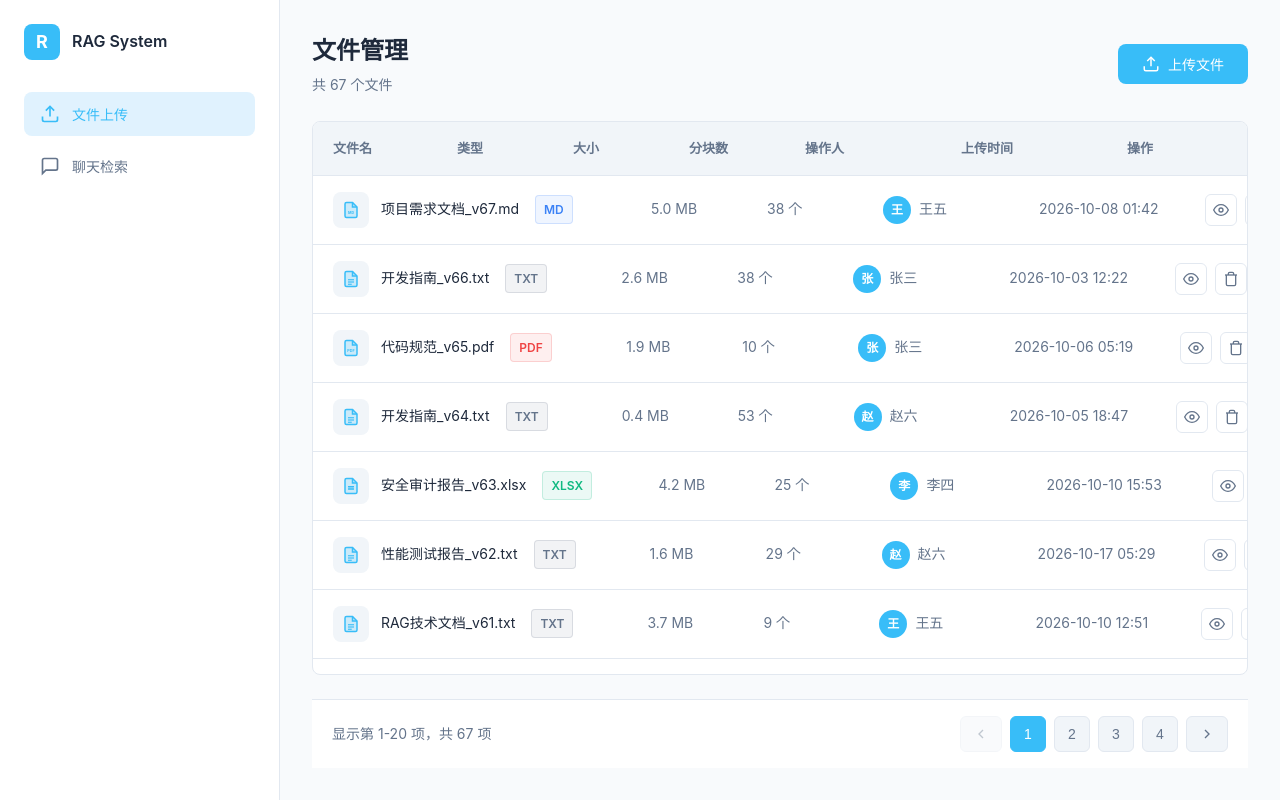
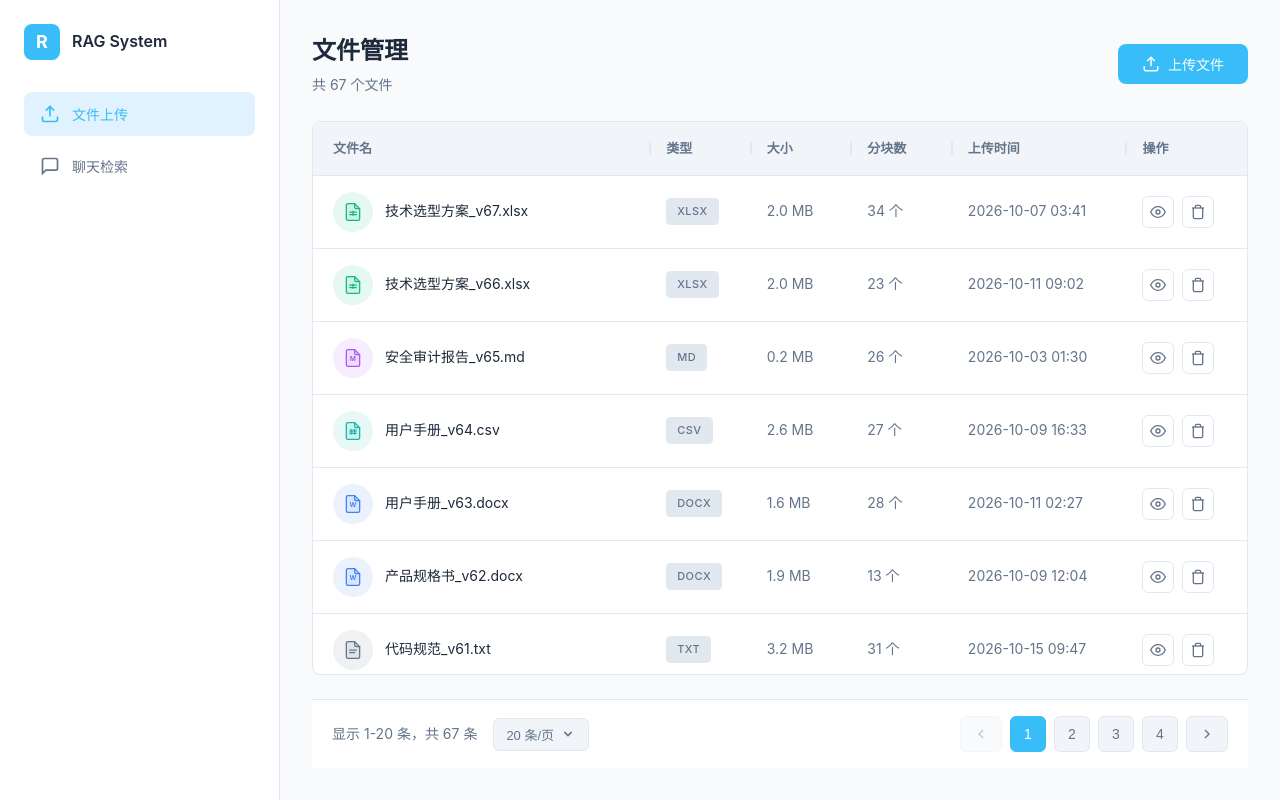
Before and after one commit to Liyuhnag/rag, a Vue app in the folder frontend/: page / in a window 1280 px wide. Built offline with nearby package versions, Linux system fonts and the light colour scheme.

Commit message:
feat: 增强文件列表分页和列宽控制功能
- 新增每页数量选择器(10/20/50/100)
- 新增分页范围显示(如 1-20 / 67)
- 移除操作人列
- 实现可拖拽调整列宽(基于 fr 弹性比例)
- 列宽默认占满容器宽度
- 拖拽时双向调整相邻列宽度

```diff
--- a/frontend/src/components/FileUpload.vue
+++ b/frontend/src/components/FileUpload.vue
@@ -24,16 +24,16 @@ const fileIconMap = {
 }
 
 // 文件类型颜色映射
-const fileTypeColors = {
-  pdf: '#EF4444',
-  md: '#3B82F6',
-  markdown: '#3B82F6',
-  doc: '#2563EB',
-  docx: '#2563EB',
-  txt: '#64748B',
-  xls: '#10B981',
+const fileColorMap = {
+  pdf: '#EF4444',      // 红色 - PDF 经典色
+  md: '#A855F7',       // 紫色 - Markdown/代码
+  markdown: '#A855F7',
+  doc: '#3B82F6',      // 蓝色 - Word
+  docx: '#3B82F6',
+  txt: '#64748B',      // 灰色 - 纯文本
+  xls: '#10B981',      // 绿色 - Excel
   xlsx: '#10B981',
-  csv: '#10B981'
+  csv: '#14B8A6'       // 青绿色 - CSV 数据
 }
 
 // 生成模拟数据
@@ -45,7 +45,6 @@ const generateMockFiles = () => {
     '开发指南', '部署文档', '性能测试报告', '安全审计报告',
     '数据字典', '业务流程图', '技术选型方案', '代码规范'
   ]
-  const operators = ['张三', '李四', '王五', '赵六', '钱七']
 
   const files = []
   for (let i = 1; i <= 67; i++) {
@@ -58,7 +57,6 @@ const generateMockFiles = () => {
       size: `${(Math.random() * 5 + 0.1).toFixed(1)} MB`,
       chunks: Math.floor(Math.random() * 50) + 5,
       status: 'completed',
-      operator: operators[Math.floor(Math.random() * operators.length)],
       uploadedAt: `2026-10-${String(Math.floor(Math.random() * 17) + 1).padStart(2, '0')} ${String(Math.floor(Math.random() * 24)).padStart(2, '0')}:${String(Math.floor(Math.random() * 60)).padStart(2, '0')}`,
       url: null
     })
@@ -72,6 +70,98 @@ const allFiles = ref(generateMockFiles())
 // 分页状态
 const currentPage = ref(1)
 const pageSize = ref(20)
+
+// 列宽状态（使用 fr 弹性单位比例）
+const columnWidths = ref({
+  name: 3,      // 文件名占 3 份
+  type: 0.8,    // 类型占 0.8 份
+  size: 0.8,    // 大小占 0.8 份
+  chunks: 0.8,  // 分块数占 0.8 份
+  time: 1.5,    // 上传时间占 1.5 份
+  actions: 0.8  // 操作占 0.8 份
+})
+
+// 拖拽状态
+const resizing = ref(null)
+const startX = ref(0)
+const startWidth = ref(0)
+const tableRef = ref(null)
+const nextColumn = ref(null)
+const startNextWidth = ref(0)
+
+// 获取列的顺序
+const columnOrder = ['name', 'type', 'size', 'chunks', 'time', 'actions']
+
+// 开始调整列宽
+const startResize = (column, event) => {
+  if (!tableRef.value) return
+
+  resizing.value = column
+  startX.value = event.clientX
+  startWidth.value = columnWidths.value[column]
+
+  // 找到下一列
+  const currentIndex = columnOrder.indexOf(column)
+  if (currentIndex < columnOrder.length - 1) {
+    nextColumn.value = columnOrder[currentIndex + 1]
+    startNextWidth.value = columnWidths.value[nextColumn.value]
+  } else {
+    nextColumn.value = null
+  }
+
+  document.addEventListener('mousemove', onResize)
+  document.addEventListener('mouseup', stopResize)
+  document.body.style.cursor = 'col-resize'
+  document.body.style.userSelect = 'none'
+  event.preventDefault()
+}
+
+// 调整列宽中
+const onResize = (event) => {
+  if (!resizing.value || !tableRef.value) return
+
+  // 计算鼠标移动的距离（像素）
+  const diff = event.clientX - startX.value
+
+  // 获取容器总宽度
+  const containerWidth = tableRef.value.offsetWidth
+  const totalFr = Object.values(columnWidths.value).reduce((sum, fr) => sum + fr, 0)
+  const pixelPerFr = containerWidth / totalFr
+
+  // 将像素差异转换为 fr 单位差异
+  const frDiff = diff / pixelPerFr
+
+  // 更新当前列和下一列的宽度
+  const newWidth = Math.max(0.5, startWidth.value + frDiff) // 最小 0.5fr
+
+  if (nextColumn.value) {
+    const newNextWidth = Math.max(0.5, startNextWidth.value - frDiff) // 最小 0.5fr
+
+    // 只有当两列都满足最小宽度时才更新
+    if (newWidth >= 0.5 && newNextWidth >= 0.5) {
+      columnWidths.value[resizing.value] = newWidth
+      columnWidths.value[nextColumn.value] = newNextWidth
+    }
+  } else {
+    // 最后一列，直接更新
+    columnWidths.value[resizing.value] = newWidth
+  }
+}
+
+// 停止调整列宽
+const stopResize = () => {
+  resizing.value = null
+  nextColumn.value = null
+  document.removeEventListener('mousemove', onResize)
+  document.removeEventListener('mouseup', stopResize)
+  document.body.style.cursor = ''
+  document.body.style.userSelect = ''
+}
+
+// 计算 grid 模板列
+const gridTemplateColumns = computed(() => {
+  return `${columnWidths.value.name}fr ${columnWidths.value.type}fr ${columnWidths.value.size}fr ${columnWidths.value.chunks}fr ${columnWidths.value.time}fr ${columnWidths.value.actions}fr`
+})
 
 // 计算总页数
 const totalPages = computed(() => {
@@ -90,6 +180,12 @@ const handlePageChange = (page) => {
   currentPage.value = page
 }
 
+// 每页数量变化处理
+const handlePageSizeChange = (size) => {
+  pageSize.value = size
+  currentPage.value = 1 // 重置到第一页
+}
+
 // 获取文件图标组件
 const getFileIcon = (type) => {
   const lowerType = type.toLowerCase()
@@ -99,7 +195,7 @@ const getFileIcon = (type) => {
 // 获取文件类型颜色
 const getFileColor = (type) => {
   const lowerType = type.toLowerCase()
-  return fileTypeColors[lowerType] || '#64748B'
+  return fileColorMap[lowerType] || '#64748B'
 }
 
 // Toast 状态
@@ -313,19 +409,33 @@ const removeUploadingFile = (id) => {
     </div>
 
     <!-- 文件列表 -->
-    <div class="file-list">
-      <div class="list-header">
-        <div class="col-name">文件名</div>
-        <div class="col-type">类型</div>
-        <div class="col-size">大小</div>
-        <div class="col-chunks">分块数</div>
-        <div class="col-operator">操作人</div>
-        <div class="col-time">上传时间</div>
-        <div class="col-actions">操作</div>
+    <div class="file-list" ref="tableRef">
+      <div class="list-header" :style="{ gridTemplateColumns }">
+        <div class="col-name header-cell">
+          文件名
+          <div class="resize-handle" @mousedown="startResize('name', $event)"></div>
+        </div>
+        <div class="col-type header-cell">
+          类型
+          <div class="resize-handle" @mousedown="startResize('type', $event)"></div>
+        </div>
+        <div class="col-size header-cell">
+          大小
+          <div class="resize-handle" @mousedown="startResize('size', $event)"></div>
+        </div>
+        <div class="col-chunks header-cell">
+          分块数
+          <div class="resize-handle" @mousedown="startResize('chunks', $event)"></div>
+        </div>
+        <div class="col-time header-cell">
+          上传时间
+          <div class="resize-handle" @mousedown="startResize('time', $event)"></div>
+        </div>
+        <div class="col-actions header-cell">操作</div>
       </div>
 
       <div class="list-body">
-        <div v-for="file in files" :key="file.id" class="file-row">
+        <div v-for="file in files" :key="file.id" class="file-row" :style="{ gridTemplateColumns }">
           <div class="col-name">
             <div class="file-icon" :style="{ color: getFileColor(file.type) }">
               <component :is="getFileIcon(file.type)" />
@@ -334,11 +444,7 @@ const removeUploadingFile = (id) => {
           </div>
 
           <div class="col-type">
-            <span class="file-type-badge" :style="{
-              color: getFileColor(file.type),
-              background: `${getFileColor(file.type)}15`,
-              borderColor: `${getFileColor(file.type)}30`
-            }">
+            <span class="file-type-badge">
               {{ file.type.toUpperCase() }}
             </span>
           </div>
@@ -346,13 +452,6 @@ const removeUploadingFile = (id) => {
           <div class="col-size">{{ file.size }}</div>
 
           <div class="col-chunks">{{ file.chunks }} 个</div>
-
-          <div class="col-operator">
-            <div class="operator-info">
-              <div class="operator-avatar">{{ file.operator.charAt(0) }}</div>
-              <span>{{ file.operator }}</span>
-            </div>
-          </div>
 
           <div class="col-time">{{ file.uploadedAt }}</div>
 
@@ -382,6 +481,7 @@ const removeUploadingFile = (id) => {
       :total-items="allFiles.length"
       :page-size="pageSize"
       @page-change="handlePageChange"
+      @page-size-change="handlePageSizeChange"
     />
 
     <!-- 上传对话框 -->
@@ -535,7 +635,6 @@ const removeUploadingFile = (id) => {
 .list-header,
 .file-row {
   display: grid;
-  grid-template-columns: 2fr 100px 100px 100px 140px 150px 100px;
   gap: 16px;
   padding: 16px 20px;
   align-items: center;
@@ -547,6 +646,41 @@ const removeUploadingFile = (id) => {
   font-size: 13px;
   font-weight: 600;
   color: var(--text-secondary);
+}
+
+.header-cell {
+  position: relative;
+  display: flex;
+  align-items: center;
+}
+
+.resize-handle {
+  position: absolute;
+  right: -8px;
+  top: 50%;
+  transform: translateY(-50%);
+  width: 16px;
+  height: 100%;
+  cursor: col-resize;
+  display: flex;
+  align-items: center;
+  justify-content: center;
+}
+
+.resize-handle::before {
+  content: '';
+  width: 2px;
+  height: 60%;
+  background: var(--border);
+  transition: background 0.2s;
+}
+
+.resize-handle:hover::before {
+  background: var(--primary);
+}
+
+.resize-handle:active::before {
+  background: var(--primary-hover);
 }
 
 .list-body {
@@ -570,20 +704,30 @@ const removeUploadingFile = (id) => {
 }
 
 .file-icon {
-  width: 36px;
-  height: 36px;
-  border-radius: 8px;
-  background: var(--surface-2);
+  width: 40px;
+  height: 40px;
+  border-radius: 50%;
   display: flex;
   align-items: center;
   justify-content: center;
   flex-shrink: 0;
+  position: relative;
+}
+
+.file-icon::before {
+  content: '';
+  position: absolute;
+  inset: 0;
+  border-radius: 50%;
+  background: currentColor;
+  opacity: 0.1;
 }
 
 .file-icon svg {
-  width: 18px;
-  height: 18px;
-  color: var(--primary);
+  width: 20px;
+  height: 20px;
+  position: relative;
+  z-index: 1;
 }
 
 .file-name {
@@ -595,35 +739,15 @@ const removeUploadingFile = (id) => {
 
 .file-type-badge {
   display: inline-block;
-  padding: 4px 8px;
-  border: 1px solid;
+  padding: 4px 10px;
+  border: 1px solid var(--border);
   border-radius: 4px;
-  font-size: 12px;
-  font-weight: 600;
-}
-
-.col-operator {
+  font-size: 11px;
+  font-weight: 500;
   color: var(--text-secondary);
-}
-
-.operator-info {
-  display: flex;
-  align-items: center;
-  gap: 8px;
-}
-
-.operator-avatar {
-  width: 28px;
-  height: 28px;
-  border-radius: 50%;
-  background: var(--primary);
-  color: #FFFFFF;
-  display: flex;
-  align-items: center;
-  justify-content: center;
-  font-size: 12px;
-  font-weight: 600;
-  flex-shrink: 0;
+  background: var(--surface-3);
+  text-transform: uppercase;
+  letter-spacing: 0.5px;
 }
 
 .col-size,
--- a/frontend/src/components/Pagination.vue
+++ b/frontend/src/components/Pagination.vue
@@ -1,5 +1,5 @@
 <script setup>
-import { computed } from 'vue'
+import { computed, ref } from 'vue'
 
 const props = defineProps({
   currentPage: {
@@ -20,7 +20,10 @@ const props = defineProps({
   }
 })
 
-const emit = defineEmits(['update:currentPage', 'pageChange'])
+const emit = defineEmits(['update:currentPage', 'pageChange', 'pageSizeChange'])
+
+const pageSizeOptions = [10, 20, 50, 100]
+const showPageSizeMenu = ref(false)
 
 // 计算显示的页码范围
 const pageNumbers = computed(() => {
@@ -92,14 +95,49 @@ const startItem = computed(() => {
 const endItem = computed(() => {
   return Math.min(props.currentPage * props.pageSize, props.totalItems)
 })
+
+const changePageSize = (size) => {
+  emit('pageSizeChange', size)
+  showPageSizeMenu.value = false
+}
+
+const togglePageSizeMenu = () => {
+  showPageSizeMenu.value = !showPageSizeMenu.value
+}
 </script>
 
 <template>
   <div class="pagination">
+    <!-- 左侧信息区域 -->
     <div class="pagination-info">
-      显示第 {{ startItem }}-{{ endItem }} 项，共 {{ totalItems }} 项
+      <span class="info-text">
+        显示 {{ startItem }}-{{ endItem }} 条，共 {{ totalItems }} 条
+      </span>
+
+      <!-- 每页数量选择器 -->
+      <div class="page-size-selector">
+        <button class="page-size-btn" @click="togglePageSizeMenu">
+          {{ pageSize }} 条/页
+          <svg class="dropdown-icon" viewBox="0 0 20 20" fill="currentColor">
+            <path fill-rule="evenodd" d="M5.293 7.293a1 1 0 011.414 0L10 10.586l3.293-3.293a1 1 0 111.414 1.414l-4 4a1 1 0 01-1.414 0l-4-4a1 1 0 010-1.414z" clip-rule="evenodd" />
+          </svg>
+        </button>
+
+        <div v-if="showPageSizeMenu" class="page-size-menu">
+          <button
+            v-for="size in pageSizeOptions"
+            :key="size"
+            class="page-size-option"
+            :class="{ active: size === pageSize }"
+            @click="changePageSize(size)"
+          >
+            {{ size }} 条/页
+          </button>
+        </div>
+      </div>
     </div>
 
+    <!-- 右侧分页控制 -->
     <div class="pagination-controls">
       <button
         class="page-btn page-arrow"
@@ -146,9 +184,88 @@ const endItem = computed(() => {
 }
 
 .pagination-info {
+  display: flex;
+  align-items: center;
+  gap: 16px;
   font-size: 14px;
   color: var(--text-secondary);
 }
+
+.info-text {
+  white-space: nowrap;
+}
+
+.page-size-selector {
+  position: relative;
+}
+
+.page-size-btn {
+  display: flex;
+  align-items: center;
+  gap: 6px;
+  padding: 6px 12px;
+  border: 1px solid var(--border);
+  background: var(--surface-2);
+  color: var(--text-secondary);
+  border-radius: 6px;
+  font-size: 13px;
+  cursor: pointer;
+  transition: all 0.2s;
+  white-space: nowrap;
+}
+
+.page-size-btn:hover {
+  background: var(--surface-3);
+  border-color: var(--primary);
+  color: var(--text-primary);
+}
+
+.dropdown-icon {
+  width: 16px;
+  height: 16px;
+  flex-shrink: 0;
+}
+
+.page-size-menu {
+  position: absolute;
+  bottom: calc(100% + 8px);
+  left: 0;
+  background: var(--surface-2);
+  border: 1px solid var(--border);
+  border-radius: 8px;
+  box-shadow: var(--shadow-lg);
+  overflow: hidden;
+  z-index: 100;
+  min-width: 120px;
+}
+
+.page-size-option {
+  display: block;
+  width: 100%;
+  padding: 10px 16px;
+  border: none;
+  background: transparent;
+  color: var(--text-secondary);
+  font-size: 13px;
+  text-align: left;
+  cursor: pointer;
+  transition: all 0.2s;
+}
+
+.page-size-option:hover {
+  background: var(--surface-3);
+  color: var(--text-primary);
+}
+
+.page-size-option.active {
+  background: var(--primary);
+  color: #FFFFFF;
+}
+
+.page-size-option.active:hover {
+  background: var(--primary-hover);
+}
+
 
 .pagination-controls {
   display: flex;
--- a/frontend/src/icons/IconFileCsv.vue
+++ b/frontend/src/icons/IconFileCsv.vue
@@ -1,8 +1,21 @@
 <template>
-  <svg viewBox="0 0 24 24" fill="currentColor">
-    <path d="M14 2H6a2 2 0 0 0-2 2v16a2 2 0 0 0 2 2h12a2 2 0 0 0 2-2V8l-6-6z" opacity="0.2"/>
-    <path d="M14 2H6a2 2 0 0 0-2 2v16a2 2 0 0 0 2 2h12a2 2 0 0 0 2-2V8l-6-6z" stroke="currentColor" stroke-width="2" fill="none"/>
-    <polyline points="14 2 14 8 20 8" stroke="currentColor" stroke-width="2" fill="none"/>
-    <text x="12" y="17" text-anchor="middle" font-size="5" font-weight="bold" fill="currentColor">CSV</text>
+  <svg viewBox="0 0 24 24" fill="none" xmlns="http://www.w3.org/2000/svg">
+    <!-- 文档背景 -->
+    <path d="M14 2H6C4.9 2 4 2.9 4 4V20C4 21.1 4.9 22 6 22H18C19.1 22 20 21.1 20 20V8L14 2Z"
+          fill="currentColor" opacity="0.1"/>
+    <!-- 折角 -->
+    <path d="M14 2V6C14 7.1 14.9 8 16 8H20"
+          fill="currentColor" opacity="0.15"/>
+    <!-- 文档轮廓 -->
+    <path d="M14 2H6C4.9 2 4 2.9 4 4V20C4 21.1 4.9 22 6 22H18C19.1 22 20 21.1 20 20V8L14 2Z"
+          stroke="currentColor" stroke-width="1.5" stroke-linecap="round" stroke-linejoin="round"/>
+    <!-- 折角轮廓 -->
+    <path d="M14 2V6C14 7.1 14.9 8 16 8H20"
+          stroke="currentColor" stroke-width="1.5" stroke-linecap="round" stroke-linejoin="round"/>
+    <!-- CSV 表格图标（更密集的表格） -->
+    <path d="M8 11H16M8 13H16M8 15H16M10 10V16M14 10V16" stroke="currentColor" stroke-width="1.2" stroke-linecap="round"/>
   </svg>
 </template>
+
+<script setup>
+</script>
--- a/frontend/src/icons/IconFileExcel.vue
+++ b/frontend/src/icons/IconFileExcel.vue
@@ -1,11 +1,21 @@
 <template>
-  <svg viewBox="0 0 24 24" fill="currentColor">
-    <path d="M14 2H6a2 2 0 0 0-2 2v16a2 2 0 0 0 2 2h12a2 2 0 0 0 2-2V8l-6-6z" opacity="0.2"/>
-    <path d="M14 2H6a2 2 0 0 0-2 2v16a2 2 0 0 0 2 2h12a2 2 0 0 0 2-2V8l-6-6z" stroke="currentColor" stroke-width="2" fill="none"/>
-    <polyline points="14 2 14 8 20 8" stroke="currentColor" stroke-width="2" fill="none"/>
-    <rect x="8" y="12" width="8" height="2" fill="currentColor"/>
-    <rect x="8" y="15" width="8" height="2" fill="currentColor"/>
-    <rect x="10" y="12" width="1" height="5" fill="currentColor" opacity="0.3"/>
-    <rect x="13" y="12" width="1" height="5" fill="currentColor" opacity="0.3"/>
+  <svg viewBox="0 0 24 24" fill="none" xmlns="http://www.w3.org/2000/svg">
+    <!-- 文档背景 -->
+    <path d="M14 2H6C4.9 2 4 2.9 4 4V20C4 21.1 4.9 22 6 22H18C19.1 22 20 21.1 20 20V8L14 2Z"
+          fill="currentColor" opacity="0.1"/>
+    <!-- 折角 -->
+    <path d="M14 2V6C14 7.1 14.9 8 16 8H20"
+          fill="currentColor" opacity="0.15"/>
+    <!-- 文档轮廓 -->
+    <path d="M14 2H6C4.9 2 4 2.9 4 4V20C4 21.1 4.9 22 6 22H18C19.1 22 20 21.1 20 20V8L14 2Z"
+          stroke="currentColor" stroke-width="1.5" stroke-linecap="round" stroke-linejoin="round"/>
+    <!-- 折角轮廓 -->
+    <path d="M14 2V6C14 7.1 14.9 8 16 8H20"
+          stroke="currentColor" stroke-width="1.5" stroke-linecap="round" stroke-linejoin="round"/>
+    <!-- 表格图标 -->
+    <path d="M8 12H16M8 15H16M12 11V16" stroke="currentColor" stroke-width="1.5" stroke-linecap="round"/>
   </svg>
 </template>
+
+<script setup>
+</script>
--- a/frontend/src/icons/IconFileMarkdown.vue
+++ b/frontend/src/icons/IconFileMarkdown.vue
@@ -1,8 +1,21 @@
 <template>
-  <svg viewBox="0 0 24 24" fill="currentColor">
-    <path d="M14 2H6a2 2 0 0 0-2 2v16a2 2 0 0 0 2 2h12a2 2 0 0 0 2-2V8l-6-6z" opacity="0.2"/>
-    <path d="M14 2H6a2 2 0 0 0-2 2v16a2 2 0 0 0 2 2h12a2 2 0 0 0 2-2V8l-6-6z" stroke="currentColor" stroke-width="2" fill="none"/>
-    <polyline points="14 2 14 8 20 8" stroke="currentColor" stroke-width="2" fill="none"/>
-    <text x="12" y="17" text-anchor="middle" font-size="5" font-weight="bold" fill="currentColor">MD</text>
+  <svg viewBox="0 0 24 24" fill="none" xmlns="http://www.w3.org/2000/svg">
+    <!-- 文档背景 -->
+    <path d="M14 2H6C4.9 2 4 2.9 4 4V20C4 21.1 4.9 22 6 22H18C19.1 22 20 21.1 20 20V8L14 2Z"
+          fill="currentColor" opacity="0.1"/>
+    <!-- 折角 -->
+    <path d="M14 2V6C14 7.1 14.9 8 16 8H20"
+          fill="currentColor" opacity="0.15"/>
+    <!-- 文档轮廓 -->
+    <path d="M14 2H6C4.9 2 4 2.9 4 4V20C4 21.1 4.9 22 6 22H18C19.1 22 20 21.1 20 20V8L14 2Z"
+          stroke="currentColor" stroke-width="1.5" stroke-linecap="round" stroke-linejoin="round"/>
+    <!-- 折角轮廓 -->
+    <path d="M14 2V6C14 7.1 14.9 8 16 8H20"
+          stroke="currentColor" stroke-width="1.5" stroke-linecap="round" stroke-linejoin="round"/>
+    <!-- M 字母标记 -->
+    <text x="12" y="16" font-size="8" font-weight="700" text-anchor="middle" fill="currentColor" font-family="system-ui, -apple-system, sans-serif">M</text>
   </svg>
 </template>
+
+<script setup>
+</script>
--- a/frontend/src/icons/IconFilePdf.vue
+++ b/frontend/src/icons/IconFilePdf.vue
@@ -1,8 +1,21 @@
 <template>
-  <svg viewBox="0 0 24 24" fill="currentColor">
-    <path d="M14 2H6a2 2 0 0 0-2 2v16a2 2 0 0 0 2 2h12a2 2 0 0 0 2-2V8l-6-6z" opacity="0.2"/>
-    <path d="M14 2H6a2 2 0 0 0-2 2v16a2 2 0 0 0 2 2h12a2 2 0 0 0 2-2V8l-6-6z" stroke="currentColor" stroke-width="2" fill="none"/>
-    <polyline points="14 2 14 8 20 8" stroke="currentColor" stroke-width="2" fill="none"/>
-    <text x="12" y="17" text-anchor="middle" font-size="5" font-weight="bold" fill="currentColor">PDF</text>
+  <svg viewBox="0 0 24 24" fill="none" xmlns="http://www.w3.org/2000/svg">
+    <!-- 文档背景 -->
+    <path d="M14 2H6C4.9 2 4 2.9 4 4V20C4 21.1 4.9 22 6 22H18C19.1 22 20 21.1 20 20V8L14 2Z"
+          fill="currentColor" opacity="0.1"/>
+    <!-- 折角 -->
+    <path d="M14 2V6C14 7.1 14.9 8 16 8H20"
+          fill="currentColor" opacity="0.15"/>
+    <!-- 文档轮廓 -->
+    <path d="M14 2H6C4.9 2 4 2.9 4 4V20C4 21.1 4.9 22 6 22H18C19.1 22 20 21.1 20 20V8L14 2Z"
+          stroke="currentColor" stroke-width="1.5" stroke-linecap="round" stroke-linejoin="round"/>
+    <!-- 折角轮廓 -->
+    <path d="M14 2V6C14 7.1 14.9 8 16 8H20"
+          stroke="currentColor" stroke-width="1.5" stroke-linecap="round" stroke-linejoin="round"/>
+    <!-- PDF 文字标记 -->
+    <text x="12" y="16" font-size="6" font-weight="700" text-anchor="middle" fill="currentColor" font-family="system-ui, -apple-system, sans-serif">PDF</text>
   </svg>
 </template>
+
+<script setup>
+</script>
--- a/frontend/src/icons/IconFileText.vue
+++ b/frontend/src/icons/IconFileText.vue
@@ -1,10 +1,21 @@
 <template>
-  <svg viewBox="0 0 24 24" fill="currentColor">
-    <path d="M14 2H6a2 2 0 0 0-2 2v16a2 2 0 0 0 2 2h12a2 2 0 0 0 2-2V8l-6-6z" opacity="0.2"/>
-    <path d="M14 2H6a2 2 0 0 0-2 2v16a2 2 0 0 0 2 2h12a2 2 0 0 0 2-2V8l-6-6z" stroke="currentColor" stroke-width="2" fill="none"/>
-    <polyline points="14 2 14 8 20 8" stroke="currentColor" stroke-width="2" fill="none"/>
-    <line x1="8" y1="13" x2="16" y2="13" stroke="currentColor" stroke-width="1.5"/>
-    <line x1="8" y1="16" x2="16" y2="16" stroke="currentColor" stroke-width="1.5"/>
-    <line x1="8" y1="19" x2="13" y2="19" stroke="currentColor" stroke-width="1.5"/>
+  <svg viewBox="0 0 24 24" fill="none" xmlns="http://www.w3.org/2000/svg">
+    <!-- 文档背景 -->
+    <path d="M14 2H6C4.9 2 4 2.9 4 4V20C4 21.1 4.9 22 6 22H18C19.1 22 20 21.1 20 20V8L14 2Z"
+          fill="currentColor" opacity="0.1"/>
+    <!-- 折角 -->
+    <path d="M14 2V6C14 7.1 14.9 8 16 8H20"
+          fill="currentColor" opacity="0.15"/>
+    <!-- 文档轮廓 -->
+    <path d="M14 2H6C4.9 2 4 2.9 4 4V20C4 21.1 4.9 22 6 22H18C19.1 22 20 21.1 20 20V8L14 2Z"
+          stroke="currentColor" stroke-width="1.5" stroke-linecap="round" stroke-linejoin="round"/>
+    <!-- 折角轮廓 -->
+    <path d="M14 2V6C14 7.1 14.9 8 16 8H20"
+          stroke="currentColor" stroke-width="1.5" stroke-linecap="round" stroke-linejoin="round"/>
+    <!-- 文本行 -->
+    <path d="M8 12H16M8 15H14" stroke="currentColor" stroke-width="1.5" stroke-linecap="round"/>
   </svg>
 </template>
+
+<script setup>
+</script>
--- a/frontend/src/icons/IconFileWord.vue
+++ b/frontend/src/icons/IconFileWord.vue
@@ -1,8 +1,21 @@
 <template>
-  <svg viewBox="0 0 24 24" fill="currentColor">
-    <path d="M14 2H6a2 2 0 0 0-2 2v16a2 2 0 0 0 2 2h12a2 2 0 0 0 2-2V8l-6-6z" opacity="0.2"/>
-    <path d="M14 2H6a2 2 0 0 0-2 2v16a2 2 0 0 0 2 2h12a2 2 0 0 0 2-2V8l-6-6z" stroke="currentColor" stroke-width="2" fill="none"/>
-    <polyline points="14 2 14 8 20 8" stroke="currentColor" stroke-width="2" fill="none"/>
-    <text x="12" y="17" text-anchor="middle" font-size="4.5" font-weight="bold" fill="currentColor">DOC</text>
+  <svg viewBox="0 0 24 24" fill="none" xmlns="http://www.w3.org/2000/svg">
+    <!-- 文档背景 -->
+    <path d="M14 2H6C4.9 2 4 2.9 4 4V20C4 21.1 4.9 22 6 22H18C19.1 22 20 21.1 20 20V8L14 2Z"
+          fill="currentColor" opacity="0.1"/>
+    <!-- 折角 -->
+    <path d="M14 2V6C14 7.1 14.9 8 16 8H20"
+          fill="currentColor" opacity="0.15"/>
+    <!-- 文档轮廓 -->
+    <path d="M14 2H6C4.9 2 4 2.9 4 4V20C4 21.1 4.9 22 6 22H18C19.1 22 20 21.1 20 20V8L14 2Z"
+          stroke="currentColor" stroke-width="1.5" stroke-linecap="round" stroke-linejoin="round"/>
+    <!-- 折角轮廓 -->
+    <path d="M14 2V6C14 7.1 14.9 8 16 8H20"
+          stroke="currentColor" stroke-width="1.5" stroke-linecap="round" stroke-linejoin="round"/>
+    <!-- W 字母标记 -->
+    <text x="12" y="16" font-size="8" font-weight="700" text-anchor="middle" fill="currentColor" font-family="system-ui, -apple-system, sans-serif">W</text>
   </svg>
 </template>
+
+<script setup>
+</script>
```
